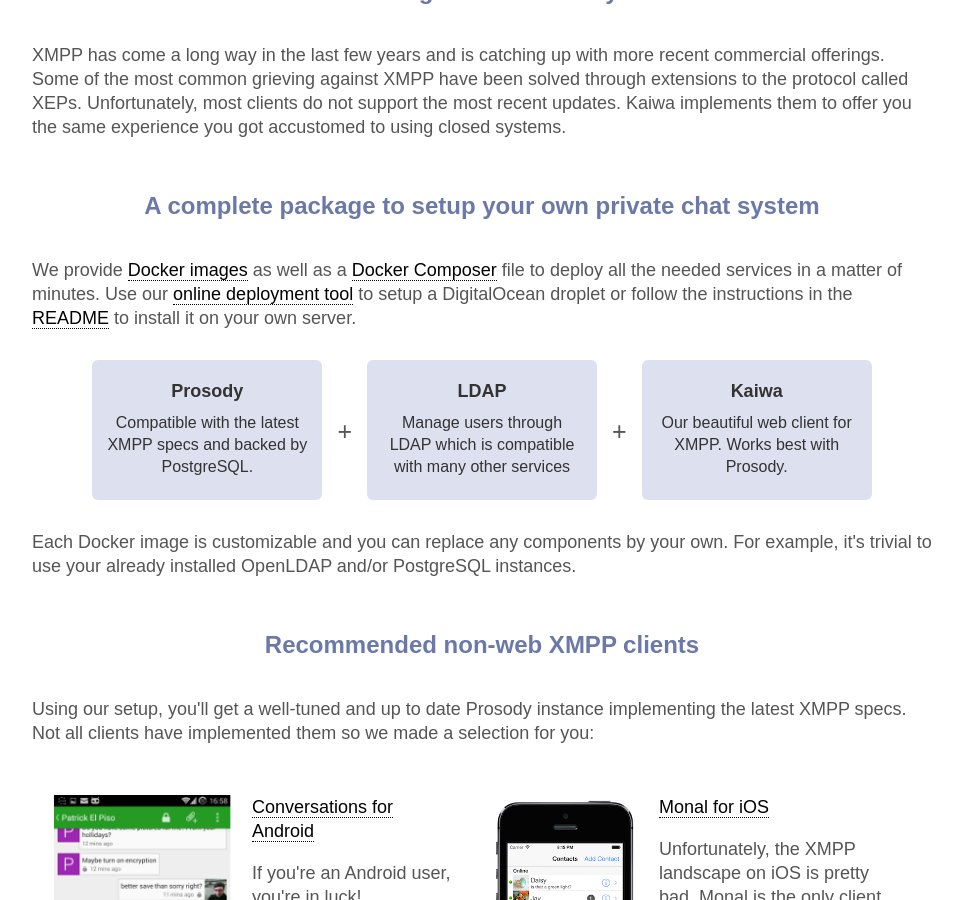
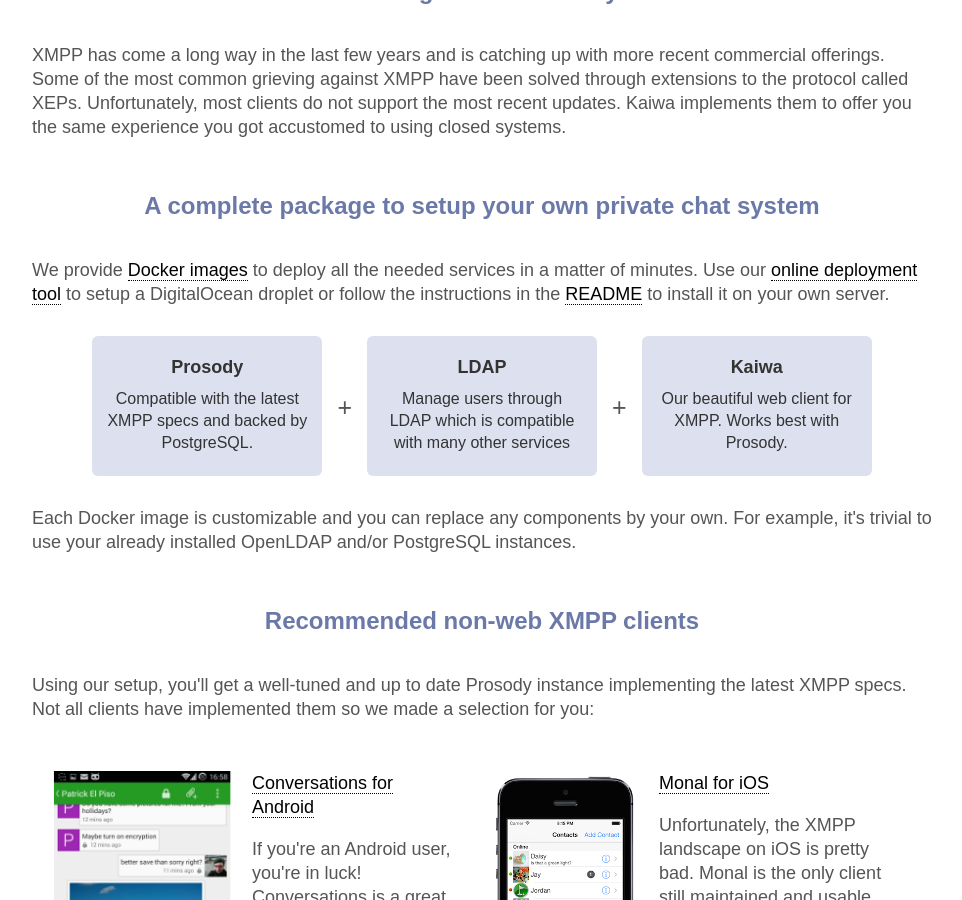
Before and after one commit to getkaiwa/kaiwa-site, a Jekyll site: the page built from index.html, in a window 1280 px wide and 900 px high, scrolled down 1867 px. Shown: the whole window, without its empty margins (158-1120 px from the left). Built offline with Jekyll 4.4.1, drawn with Linux system fonts in a browser that asks for light colours; nearby versions of some CDN libraries; some of the changed text lies outside the part shown.

Commit message:
wording and links

```diff
--- a/CNAME
+++ b/CNAME
@@ -1 +1 @@
-kaiwa.io
+getkaiwa.com
--- a/_includes/deploy.html
+++ b/_includes/deploy.html
@@ -11,7 +11,7 @@
 <div>
   <h2>Is this secure?</h2>
   <p>
-    Very! The code for this tool is <a href="#">available on Github</a>
+    Very! The code for this tool is <a href="https://github.com/digicoop/kaiwa-site">available on Github</a>
     and everything is done from the browser so you can be sure
     we don't do anything weird.
   </p>
--- a/index.html
+++ b/index.html
@@ -8,7 +8,7 @@
 <div id="colorbar"></div>
 <div id="header" class="container">
   <a class="brand" href="/">Kaiwa</a>
-  <span class="subtitle">A modern and Open Source web client for XMPP</span>
+  <span class="subtitle">A modern and Open Source Web client for XMPP</span>
   <img src="/assets/img/header.png" alt="Screenshot">
   <div class="intro">
     <div class="actions">
@@ -126,11 +126,10 @@
 <div id="package" class="container">
   <h1>A complete package to setup your own private chat system</h1>
   <p>
-    We provide <a href="#">Docker images</a> as well as a
-    <a href="#">Docker Composer</a> file to deploy all
-    the needed services in a matter of minutes. Use our
+    We provide <a href="https://registry.hub.docker.com/search?q=kaiwa">Docker images</a>
+    to deploy all the needed services in a matter of minutes. Use our
     <a href="#">online deployment tool</a> to setup a DigitalOcean
-    droplet or follow the instructions in the <a href="https://github.com/digicoop/kaiwa/blob/master/README.md">README</a>
+    droplet or follow the instructions in the <a href="https://github.com/digicoop/kaiwa-server/blob/master/README.md">README</a>
     to install it on your own server.
   </p>
   <div class="services clearfix">
```
